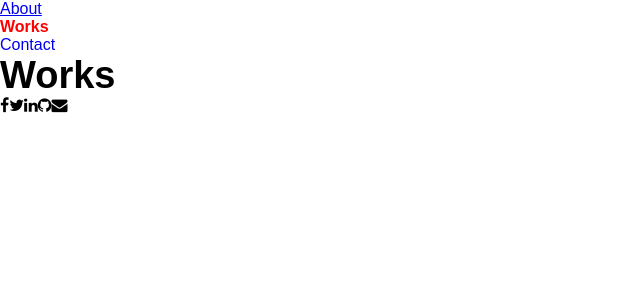
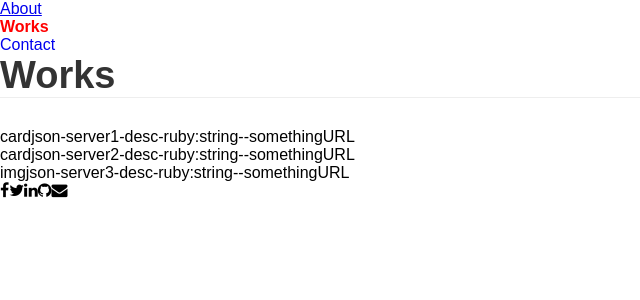
Before and after one commit to tuguScript/portfolioweb, a React (Create React App) app: page /works in a window 1280 px wide. Shown: the top 300 px of the page, without its empty margins (0-640 px from the left). Built offline with nearby package versions, Linux system fonts and the light colour scheme.

Commit message:
add Card component HTML

```diff
--- a/src/App.css
+++ b/src/App.css
@@ -70,6 +70,10 @@ textarea
 
 h1 {
   font-size: 38px;
+  color: #333;
+  text-align: left;
+  margin-bottom: 30px;
+  border-bottom: 1px solid #eee;
 }
 h2{
   font-size: 30px;
--- a/src/components/Card/Card.js
+++ b/src/components/Card/Card.js
@@ -1,5 +1,21 @@
-import React, { Component } from "react";
+import React from "react";
 
-const Footer = () => <div className="sidebar"> qwe </div>;
+const Card = ({ title, isImage, description, category, imgSource }) => {
+  return isImage ? (
+    <div>
+      img
+      {title}-
+      {description}-
+      {category}-{isImage}-{imgSource}
+    </div>
+  ) : (
+    <div>
+      card
+      {title}-
+      {description}-
+      {category}-{isImage}-{imgSource}
+    </div>
+  );
+};
 
-export default Footer;
+export default Card;
--- a/src/views/About.js
+++ b/src/views/About.js
@@ -3,7 +3,7 @@ import Footer from "../components/Footer/Footer";
 import Profile from '../assets/image.png'
 const About = () => {
   return (
-    <div className="main">
+    <div>
       <h1>About Me</h1>
       <p className="display">
         Hi, I'm Tugi. I'm a software engineer based in San Francisco Bay Area.
--- a/src/views/Works.js
+++ b/src/views/Works.js
@@ -1,13 +1,55 @@
-import React from 'react'
+import React, { Component } from "react";
 import Footer from "../components/Footer/Footer";
+import Card from "../components/Card/Card";
 
-const Works = () => {
-  return (
-    <div>
-      <h1>Works</h1>
-      <Footer/>
-    </div>
-  )
+export default class Works extends Component {
+  state = {
+    posts: [
+      {
+        id: 1,
+        title: "json-server1",
+        description: "typicode",
+        isImage: false,
+        category: "ruby:string",
+        imgSource: "somethingURL"
+      },
+      {
+        id: 2,
+        title: "json-server2",
+        description: "typicode",
+        isImage: false,
+        category: "ruby:string",
+        imgSource: "somethingURL"
+      },
+      {
+        id: 3,
+        title: "json-server3",
+        description: "typicode",
+        isImage: true,
+        category: "ruby:string",
+        imgSource: "somethingURL"
+      }
+    ]
+  };
+  render() {
+    var Cards = this.state.posts.map((post, i) => {
+      return (
+        <Card
+          title={post.title}
+          key={post.id}
+          description="desc"
+          category={post.category}
+          isImage={post.isImage}
+          imgSource={post.imgSource}
+        />
+      );
+    });
+    return (
+      <div>
+        <h1>Works</h1>
+        {Cards}
+        <Footer />
+      </div>
+    );
+  }
 }
-
-export default Works
```
